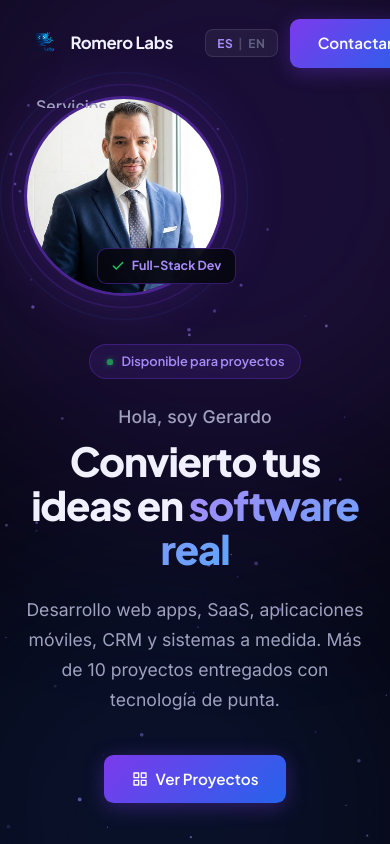
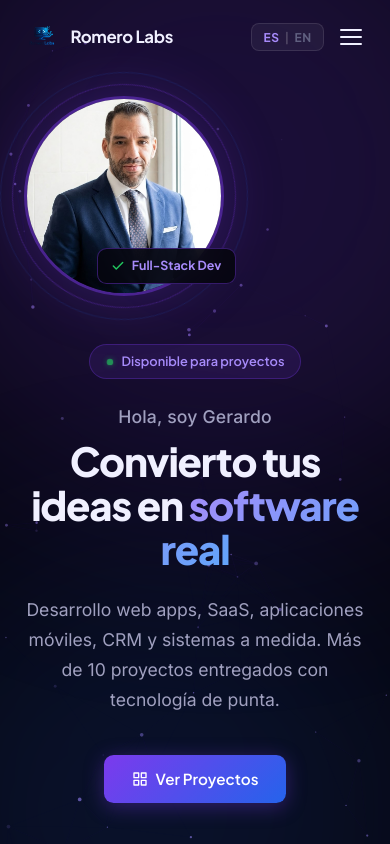
Before and after one commit to RomeroGerardo/portfolio, a React (Vite) app: page / in a window 390 px wide. Shown: the top 844 px of the page. Built offline with nearby package versions, Linux system fonts and the light colour scheme.

Commit message:
fix: navbar mobile overflow and cta display issues

```diff
--- a/src/components/Navbar.css
+++ b/src/components/Navbar.css
@@ -148,15 +148,16 @@
 .navbar__mobile {
   display: none;
   flex-direction: column;
-  padding: 1rem 1.5rem 1.5rem;
+  padding: 0 1.5rem;
   gap: 0.25rem;
   max-height: 0;
   overflow: hidden;
-  transition: max-height 0.4s ease;
+  transition: max-height 0.4s ease, padding 0.4s ease;
 }
 
 .navbar__mobile.open {
   max-height: 400px;
+  padding: 1rem 1.5rem 1.5rem;
 }
 
 .navbar__mobile-link {
@@ -177,6 +178,7 @@
 
 /* Responsive */
 @media (max-width: 900px) {
-  .navbar__links, .navbar__cta { display: none; }
+  .navbar__links { display: none; }
+  .navbar__cta { display: none !important; }
   .navbar__hamburger, .navbar__mobile { display: flex; }
 }
```
